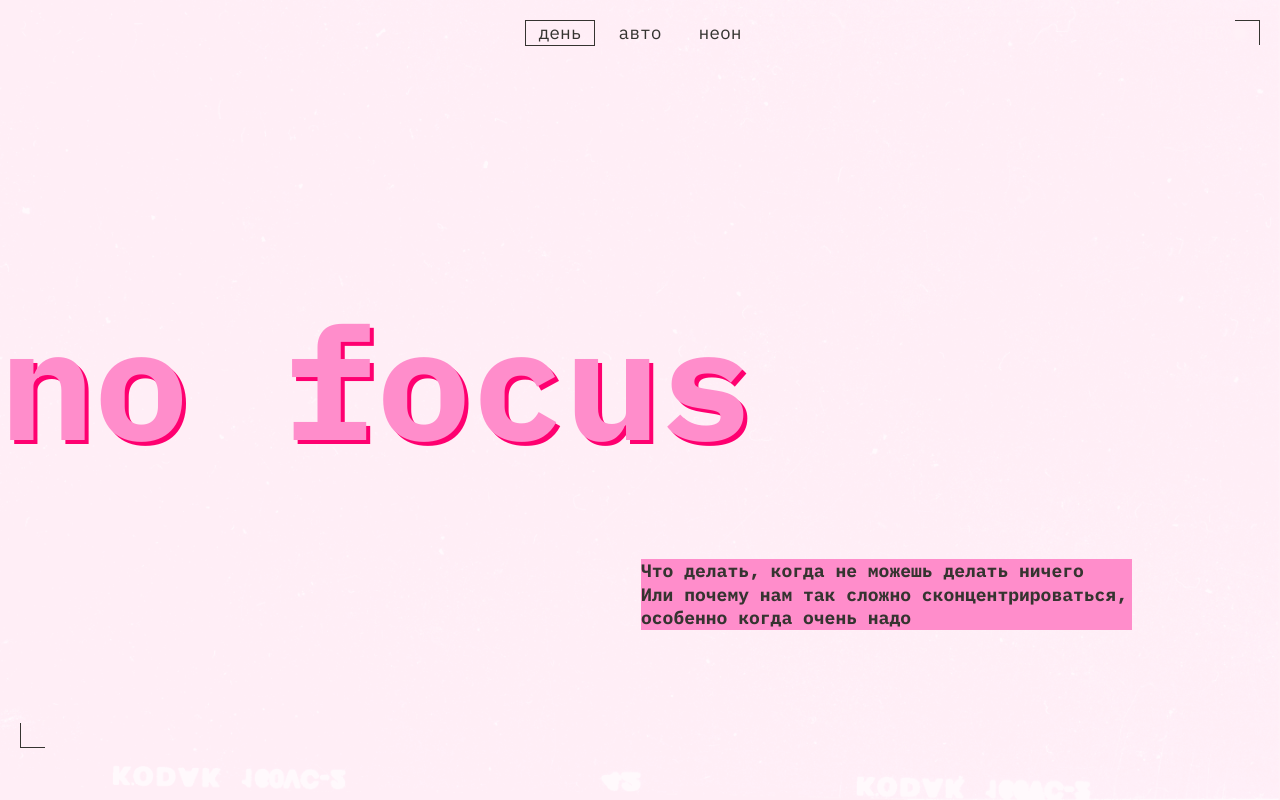
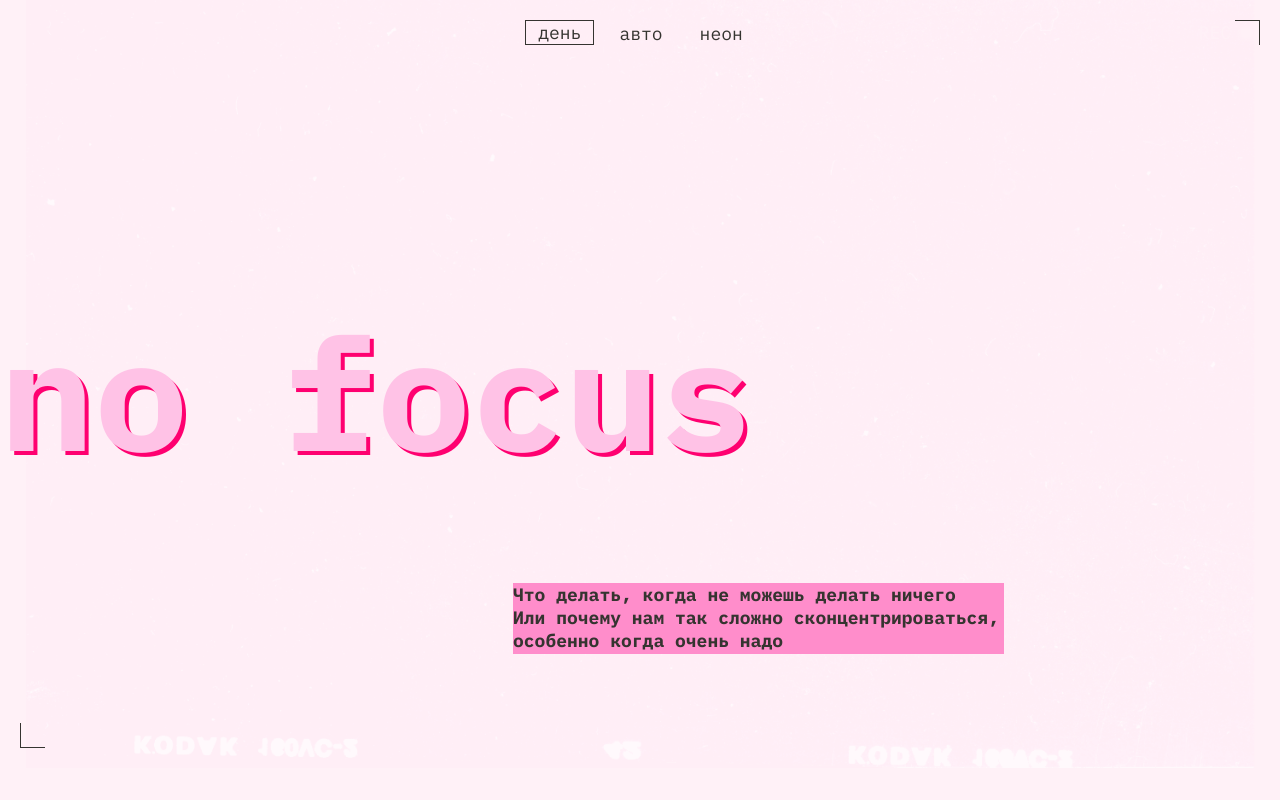
Before and after one commit to gregory1175/slozhno-sosredotochitsya, a plain HTML site: page index.html in a window 1280 px wide. Both pictures are taken after a click on the button "день". Shown: the top 800 px of the page. Drawn offline with Linux system fonts and the light colour scheme.

Commit message:
corrections after review

```diff
--- a/index.html
+++ b/index.html
@@ -1,27 +1,24 @@
 <!DOCTYPE html>
 <html lang="ru">
   <head>
-    <meta charset="UTF-8" />
-    <meta http-equiv="X-UA-Compatible" content="IE=edge" />
-    <meta name="viewport" content="width=device-width, initial-scale=1.0" />
-    <meta name="color-scheme" content="dark light" />
+    <meta charset="UTF-8">
+    <meta http-equiv="X-UA-Compatible" content="IE=edge">
+    <meta name="viewport" content="width=device-width, initial-scale=1.0">
+    <meta name="color-scheme" content="dark light">
     <title>Сложно сосредоточиться</title>
-    <link rel="icon" href="./images/favicon.ico" sizes="any" />
-    <link rel="icon" href="./images/favicon.svg" type="image/svg+xml" />
-    <link rel="apple-touch-icon" href="./images/mobile-icon.png" />
+    <link rel="icon" href="./images/favicon.ico" sizes="any">
+    <link rel="icon" href="./images/favicon.svg" type="image/svg+xml">
+    <link rel="apple-touch-icon" href="./images/mobile-icon.png">
+    <link rel="stylesheet" href="./fonts/fonts.css">
+    <link rel="stylesheet" href="./styles/globals.css">
     <link rel="stylesheet" href="./styles/variables.css">
-    <link rel="stylesheet" href="./styles/globals.css">
-    <link rel="stylesheet" href="./styles/style.css">
     <link rel="stylesheet" href="./styles/dark.css">
     <link rel="stylesheet" href="./styles/light.css">
-    <link rel="stylesheet" href="./fonts/fonts.css" />
+    <link rel="stylesheet" href="./styles/style.css">
   </head>
   <body class="page">
     <header class="header decorated-zone">
-      <section class="header__decorated">
-      <p class="rec" area-hidden="true">rec</p>
-      <div class="rec__lamp" area-hidden="true"></div>
-      </section>
+      <span class="rec">rec</span>
       <nav class="header__theme-menu">
         <ul class="header__theme-menu-list">
           <li class="header__theme-menu-item">
@@ -48,18 +45,17 @@
           </li>
         </ul>
       </nav>
-      <section class="header__title-container">
+        <div class="header__title-container">
           <h1 class="header__title">no focus</h1>
-      </section>
-      <section class="header__text-section">
-        <article class="header__text-container">
-          <p class="header__text">Что делать, когда не можешь делать ничего</p>
-          <p class="header__text-next">Или почему нам так сложно сконцентрироваться, особенно когда очень надо</p>
-        </article>
-      </section>
-      <span class="header-bottom__border" area-hidden="true"></span>
+        </div>
+        <div class="header__text-container">
+          <p class="header__text">
+            Что делать, когда не можешь делать ничего<br>
+            Или почему нам так сложно сконцентрироваться, особенно когда очень надо
+          </p>
+        </div>
     </header>
-    <section class="main__section">
+  <main class="content">
       <section class="main__header-section">
         <h2 class="section__title-first">Почему сосредоточиться так сложно</h2>
         <div class="main__title-container">
@@ -87,8 +83,6 @@
             </article>
         </div>
       </section>
-    </section>
-    <section class="main__section">
       <section class="main__second-section">
         <h2 class="section__title-second">Что снижает концентрацию внимания?</h2>
           <div class="main__title-container-special">
@@ -128,23 +122,20 @@
           </article>
         </div>
       </section>
-    </section>
-    <section class="main__section">
       <section class="main__third-section">
       <h2 class="section__title-third">
         Как концентрироваться лучше, чем золотая рыбка (то есть дольше трёх
         секунд)
       </h2>
       <div class="title__article-list">
-        <h2 class="title__article-list-text">
+        <h3 class="title__article-list-text">
           5 простых (на самом деле не очень) советов
-        </h2>
+        </h3>
         <article class="section__article-more-item">
-          <h3
-            class="main__title-text-more"
+          <h4 class="main__title-text-more"
           >
             Представьте небо и облака
-          </h3>
+          </h4>
           <p class="main__article-text">
             Или листья в ручье. Тут дело в лёгкой медитации, которая помогает
             успокоиться. Ведь часто именно тревожные мысли о сложных задачах
@@ -217,48 +208,46 @@
         </article>
       </div>
     </section>
-    </section>
     <section class="main__footer-section">
       <h2 class="main__footer-title">
         А можно в картинках?
       </h2>
-      <section class="main__photo-section">
+      <div class="main__photo-section">
         <img
           src="./images/sunset.png"
           alt="Закат"
           loading="lazy"
           class="section__image-first"
-        />
+        >
         <img
           src="./images/ice-cream.png"
           alt="Мороженное"
           loading="lazy"
           class="section__image-second"
-        />
+        >
         <img
           src="./images/tape.png"
           alt="Кассета"
           loading="lazy"
           class="section__image-trird"
-        />
+        >
         <img
           src="./images/books.png"
           alt="Книги"
           loading="lazy"
           class="section__image-fourth"
-        />
+        >
         <img
           src="./images/street.png"
           alt="Улица"
           loading="lazy"
           class="section__image-fifth"
-        />
+        >
+      </div>
     </section>
-    </section>
+  </main>
   <footer class="footer footer__decorated-zone">
-    <section class="footer__title-section">
       <h2 class="footer__title">focus</h2>
-    </section>
   </footer>
   <script src="./scripts/script.js"></script>
   </body>
--- a/styles/globals.css
+++ b/styles/globals.css
@@ -38,96 +38,3 @@ a {
   font-size: inherit;
   line-height: inherit;
 }
-
-.decorated-zone::before {
-  content: "";
-  position: absolute;
-  width: 25px;
-  height: 25px;
-  border-left: 1px solid var(--border-color);
-  border-bottom: 1px solid var(--border-color);
-  left: 10px;
-  bottom: 8px;
-}
-
-@media (768px <= width < 1024px) {
-  .decorated-zone::before {
-    left: 20px;
-    bottom: 20px;
-  }
-}
-
-@media (1024px <= width <= 2550px) {
-  .decorated-zone::before {
-    left: 20px;
-    top: 723px;
-  }
-}
-
-.decorated-zone::after {
-  content: "";
-  position: absolute;
-  width: 25px;
-  height: 25px;
-  border-right: 1px solid var(--border-color);
-  border-top: 1px solid var(--border-color);
-  right: 10px;
-  top: 10px;
-}
-
-@media (768px <= width < 2550px) {
-  .decorated-zone::after {
-    right: 20px;
-    top: 20px;
-  }
-}
-
-.footer__decorated-zone::before {
-  content: "";
-  position: absolute;
-  width: 25px;
-  height: 25px;
-  border-left: 1px solid var(--border-color);
-  border-bottom: 1px solid var(--border-color);
-  left: 10px;
-  top: 6735px;
-}
-
-@media (768px <= width < 1024px) {
-  .footer__decorated-zone::before {
-    left: 20px;
-    top: 5804px;
-  }
-}
-
-@media (1024px <= width <= 2550px) {
-  .footer__decorated-zone::before {
-    left: 20px;
-    top: 4962px;
-  }
-}
-
-.footer__decorated-zone::after {
-  content: "";
-  position: absolute;
-  width: 25px;
-  height: 25px;
-  border-right: 1px solid var(--border-color);
-  border-top: 1px solid var(--border-color);
-  right: 10px;
-  top: 6113px;
-}
-
-@media (768px <= width < 1024px) {
-.footer__decorated-zone::after {
-    right: 20px;
-    top: 4846px;
-  }
-}
-
-@media (1024px <= width <= 2550px) {
-  .footer__decorated-zone::after {
-    right: 20px;
-    top: 4260px;
-  }
-}
--- a/styles/light.css
+++ b/styles/light.css
@@ -1,17 +1,43 @@
 .page.theme_light {
   --background-color: rgba(255, 241, 247, 1) ;
   --main-text-color: rgba(53, 52, 48, 1);
-  --title-shadow:rgba(255, 194, 230, 1);
+  --title-shadow-main:rgba(255, 194, 230, 1);
   --text-shadow: rgba(255, 141, 203, 1);
   --title-text-shadow: rgba(255, 0, 112, 1);
-  --background-image: url(../images/cover-image-light.png);
+  --hover-color-main: rgba(255 0 112 / 0.40);
+  --background-image-main: url(../images/cover-image-light.png);
   --main-section-color: var(--background-color);
   --main-text-shadow: var(--text-shadow);
   --more-text-color: var(--main-text-color);
+  --title-color: var(--title-shadow-main);
   --text-color: var(--main-text-color);
-  --title-color: var(--text-shadow);
   --title-shadow: var(--title-text-shadow);
   --rec-color: var(--background-color);
   --border-color: var(--main-text-color);
+  --hover-color: var(--hover-color-main);
+  --background-image: var(--background-image-main);
+  --link-shadow: var(--text-shadow);
+}
 
+@media (prefers-color-scheme: light) {
+  :root {
+    --background-color: rgba(255, 241, 247, 1) ;
+    --main-text-color: rgba(53, 52, 48, 1);
+    --title-shadow-main:rgba(255, 194, 230, 1);
+    --text-shadow: rgba(255, 141, 203, 1);
+    --title-text-shadow: rgba(255, 0, 112, 1);
+    --hover-color-main: rgba(255 0 112 / 0.40);
+    --background-image-main: url(../images/cover-image-light.png);
+    --main-section-color: var(--background-color);
+    --main-text-shadow: var(--text-shadow);
+    --more-text-color: var(--main-text-color);
+    --title-color: var(--title-shadow-main);
+    --text-color: var(--main-text-color);
+    --title-shadow: var(--title-text-shadow);
+    --rec-color: var(--background-color);
+    --border-color: var(--main-text-color);
+    --hover-color: var(--hover-color-main);
+    --background-image: var(--background-image-main);
+    --link-shadow: var(--text-shadow);
+  }
 }
--- a/styles/style.css
+++ b/styles/style.css
@@ -1,12 +1,11 @@
 /* Page */
 .page {
   --transition-duration: 0.25s;
-
-  background: var(--background-image) no-repeat top center,
-  var(--background-color);
+  background:  var(--background-image) var(--background-color) no-repeat top center;
+  background-color: var(--main-section-color);
   background-size: auto 668px;
+  background-attachment: fixed;
   color: var(--main-text-color);
-  background-attachment: fixed;
   transition-duration: var(--transition-duration);
 }
 
@@ -27,7 +26,8 @@
   display: flex;
   flex-direction: column;
   position: relative;
-  block-size: 100%;
+  height: 100vh;
+  min-height: 688px;
   inline-size: 100%;
   padding: 10px;
 }
@@ -46,59 +46,51 @@
   }
 }
 
-/*rec and border*/
-.header__decorated {
-  display: flex;
-  flex-direction: row;
-  justify-content: end;
-  margin: 0px 9px 0px 0px;
-  gap: 10px;
+/*rec and decor*/
+.rec {
+  position: absolute;
+  color: var(--rec-color);
+  font-family: var(--font-family);
+  font-size: 18px;
+  font-weight: 400;
+  line-height: 25px;
+  text-align: center;
+  text-transform: uppercase;
+  top: 10px;
+  right: 38px;
 }
 
-@media (1024px <= width <=2550px) {
-.header__decorated {
-    display: flex;
-    grid-area: 1 / 2 / 1 / 4;
-    flex-direction: row;
-    justify-content: end;
-    margin: 0px 15px 0px 0px;
-    gap: 10px;
+@media (768px <= width <= 2550px) {
+  .rec {
+    top: 20px;
+    right: 49px;
   }
 }
 
-.rec {
-  color: var(--rec-color);
-  text-transform: uppercase;
-  text-align: center;
-  font-family: var(--font-family);
-  font-size: 18px;
-  font-style: normal;
-  font-weight: 400;
-  line-height: 25px;
-}
-
-.rec__lamp {
+.rec::after {
   content: "";
+  position: absolute;
   width: 10px;
   height: 10px;
-  margin-top: 8px;
   border-radius: 50%;
+  margin: -5px -20px 0 0;
   box-shadow: 0 0 4px 2px var(--rec-color);
   background-color: var(--rec-color);
+  top: 50%;
+  right: 0;
 }
 
 /*switch bottom*/
 .header__theme-menu {
   display: flex;
   justify-content: end;
-  align-items: center;
-  margin: 39px 0px 0px 0px;
+  margin: 65px 0px 0px 0px;
 }
 
 @media (768px <= width < 1024px) {
   .header__theme-menu {
     display: flex;
-    margin: 146.5px 0px 0px 0px;
+    margin: 172px 0px 0px 0px;
   }
 }
 
@@ -115,52 +107,50 @@
 .header__theme-menu-list {
   display: flex;
   flex-direction: column;
-  gap: 10px;
+  justify-content: center;
+  gap: 13px;
 }
 
 @media (1024px <= width <=2550px) {
   .header__theme-menu-list {
-    flex-direction: row;
+  flex-direction: row;
+  align-items: flex-end;
   }
 }
 
-.header__theme-menu-item {
+.header__theme-menu-button {
+  font-size: 18px;
+  font-weight: 400;
   color: var(--border-color);
-  text-align: center;
-  font-family: var(--font-family);
-  font-size: 18px;
-  font-style: normal;
-  font-weight: 400;
-  line-height: 18px;
-  block-size: 26px;
-  inline-size: 70px;
-}
-
-.header__theme-menu-button {
-  cursor: pointer;
+  line-height: 100%;
+  padding: 2.5px 12px;
   border: transparent;
   background: none;
-  color: var(--border-color);
+  font-family: var(--font-family);
   transition-duration: var(--transition-duration);
-  block-size: 100%;
-  inline-size: 100%;
+  cursor: pointer;
 }
 
 /*active buttons*/
 .header__theme-menu-button:hover {
-  border: var(--border-color);
+  border: 1px solid var(--hover-color);
+  outline: none;
 }
 
 .header__theme-menu-button:focus {
-  border: none;
+  border-bottom: 1px solid var(--border-color);
+  outline: none;
+  box-shadow:none;
 }
 
 .header__theme-menu-button:focus-visible {
-  border-bottom: 1px solid var(--border-color);
+  border-bottom: 1px solid var(--hover-color);
 }
 
 .header__theme-menu-button_active {
   border: 1px solid;
+  pointer-events: none;
+  outline: none;
 }
 
 /*header title*/
@@ -180,8 +170,8 @@
 @media (1024px <= width <=2550px) {
   .header__title-container {
     align-items: start;
-    grid-area: 2 / 1 / 2 / 3 ;
-    margin: 84px 0px 0px -20px;
+    grid-area: 2 / 1 / 2 / 4 ;
+    margin: 55px 0px 0px -20px;
   }
 }
 
@@ -189,27 +179,21 @@
   color: var(--title-color);
   text-shadow: 4px 4px 0px var(--title-shadow);
   font-family: var(--font-family);
-  font-size: 116px;
+  font-size: clamp(7.25rem, 7.0115rem + 1.0178vw, 7.5rem);
   font-style: normal;
   font-weight: 700;
   line-height: 82.5%;
 }
 
-@media (768px <= width < 1024px) {
+@media (768px <= width <= 2550px) {
   .header__title {
-    font-size: 120px;
+    font-size: clamp(7.5rem, 0.5625rem + 14.4531vw, 9.8125rem);
   }
 }
 
-@media (1024px <= width <= 2550px) {
-  .header__title {
-    font-size: 157px;
-  }
-}
-
-/*header article*/
-.header__text-section {
-  margin: 55px 0px 56px 0px;
+/*header text*/
+.header__text-container {
+  margin: 58px 0px 0px 0px;
   background-color: var(--main-text-shadow);
   color: var(--more-text-color);
   font-family: var(--font-family);
@@ -217,41 +201,86 @@
   font-style: normal;
   font-weight: 700;
   line-height: 23.4px;
-  inline-size: 355px;
-  block-size: 117px;
+  max-width: 355px;
+  width: 100%;
 }
 
 @media (768px <= width < 1024px) {
-  .header__text-section  {
+  .header__text-container {
     margin: 162px 0px 163px 364px;
-    inline-size: 364px;
+    max-width: 364px;
   }
 }
 
 @media (1024px <= width <= 2550px) {
-  .header__text-section  {
-    inline-size: 491px;
-    block-size: 71px;
-    grid-area: 3 / 2 / 3 / 3;
-    margin: 114px 0px 0px 493px
+  .header__text-container  {
+    max-width: 491px;
+    width: 100%;
+    max-height: 71px;
+    height: 100%;
+    grid-area: 3 / 1 / 3 / 4;
+    margin: 56px 0px 0px 493px;
   }
 }
 
+/*border*/
+.decorated-zone::before {
+  content: "";
+  position: absolute;
+  width: 25px;
+  height: 25px;
+  border-left: 1px solid var(--border-color);
+  border-bottom: 1px solid var(--border-color);
+  left: 10px;
+  bottom: 30px;
+}
+
+@media (768px <= width < 1024px) {
+  .decorated-zone::before {
+    left: 20px;
+    bottom: 20px;
+  }
+}
+
+@media (1024px <= width <= 2550px) {
+  .decorated-zone::before {
+    left: 20px;
+    top: 723px;
+  }
+}
+
+.decorated-zone::after {
+  content: "";
+  position: absolute;
+  width: 25px;
+  height: 25px;
+  border-right: 1px solid var(--border-color);
+  border-top: 1px solid var(--border-color);
+  right: 10px;
+  top: 10px;
+}
+
+@media (768px <= width < 2550px) {
+  .decorated-zone::after {
+    right: 20px;
+    top: 20px;
+  }
+}
 /*main section*/
 
-.main__section {
+.content {
   padding: 0px 10px;
 }
 
 @media (768px <= width <=2550px) {
-  .main__section {
+  .content {
     padding: 0px 20px;
   }
 }
 
 /*section num1*/
 .main__header-section {
-  margin: 40px 0px 0px 0px;
+  margin: 20px 0px 0px 0px;
 }
 
 @media (768px <= width < 1024px) {
@@ -259,6 +288,7 @@
     display: grid;
     grid-template-columns: 35% 65%;
     grid-template-rows: repeat(1, 1fr);
+    margin: 40px 0px 0px 0px;
   }
 }
 
@@ -267,7 +297,7 @@
     display: grid;
     grid-template-columns: 34% 66%;
     grid-template-rows: repeat(1, 1fr);
-    margin: 130px 0px 0px 0px;
+    margin: 40px 0px 0px 0px;
   }
 }
 
@@ -442,13 +472,6 @@
   display: flex;
   flex-direction: column;
   gap: 10px;
-  padding: 0px 10px;
-}
-
-@media (768px <= width <= 2550px) {
-  .main__footer-section{
-    padding: 0px 20px;
-  }
 }
 
 .main__footer-title {
@@ -466,6 +489,25 @@
   .main__footer-title {
     margin: 79px 0px 10px 0px;
   }
+}
+
+/*active links*/
+.section__article-text-link {
+  text-decoration: none;
+  text-shadow: 2px 2px 0px var(--link-shadow);
+  transition-duration: var(--transition-duration);
+}
+
+.section__article-text-link:hover {
+  border-bottom: 1px solid var(--main-text-color);
+}
+
+.section__article-text-link:focus {
+  outline: none;
+}
+
+.section__article-text-link:focus-visible {
+  outline: 1px solid var(--main-text-color);
 }
 
 /* photo */
@@ -543,51 +585,87 @@
   display: grid;
   grid-template-rows: repeat(3, 1fr);
   grid-template-columns: repeat(3, 1fr);
-  block-size: 100%;
+  block-size: 100vh;
   inline-size: 100%;
   justify-content: center;
-  margin: 40px 0px 0px 0px;
+  margin: 30px 0px 0px 0px;
   padding: 10px;
   min-height: 680px;
 }
 
-@media (768px <= width < 1024px){
+ @media (768px <= width < 2550px){
   .footer {
-    min-height: 1064px;
+    margin: 60px 0px 0px 0px;
   }
  }
 
- @media (1024px <= width < 2550px){
-  .footer {
-    min-height: 808px;
-  }
- }
-
-.footer__title-section {
+.footer__title {
+  color: var(--title-color);
+  text-shadow: 2px 2px 0px var(--title-shadow);
+  font-family: var(--font-family);
+  font-size: clamp(7.25rem, 7.0115rem + 1.0178vw, 7.5rem);
+  font-style: normal;
+  font-weight: 700;
+  line-height: 82.5%;
   display: flex;
   justify-content: center;
   align-items: center;
   grid-area: 2 / 2 / 2 / 2;
 }
 
-.footer__title {
-  color: var(--title-color);
-  text-shadow: 2px 2px 0px var(--title-shadow);
-  font-family: var(--font-family);
-  font-size: 116px;
-  font-style: normal;
-  font-weight: 700;
-  line-height: 82.5%;
+@media (768px <= width <= 2550px) {
+  .footer__title {
+    font-size: clamp(7.5rem, 0.5625rem + 14.4531vw, 9.8125rem);
+  }
 }
 
-@media (768 <= width < 1024px) {
-  .footer__title {
-    font-size: 120px;
+/*border*/
+.footer__decorated-zone::before {
+  content: "";
+  position: absolute;
+  width: 25px;
+  height: 25px;
+  border-left: 1px solid var(--border-color);
+  border-bottom: 1px solid var(--border-color);
+  left: 10px;
+  top: 6735px;
+}
+
+@media (768px <= width < 1024px) {
+  .footer__decorated-zone::before {
+    left: 20px;
+    top: 5804px;
   }
 }
 
 @media (1024px <= width <= 2550px) {
-  .footer__title {
-    font-size: 160px;
+  .footer__decorated-zone::before {
+    left: 20px;
+    top: 4962px;
   }
 }
+
+.footer__decorated-zone::after {
+  content: "";
+  position: absolute;
+  width: 25px;
+  height: 25px;
+  border-right: 1px solid var(--border-color);
+  border-top: 1px solid var(--border-color);
+  right: 10px;
+  top: 6113px;
+}
+
+@media (768px <= width < 1024px) {
+.footer__decorated-zone::after {
+    right: 20px;
+    top: 4846px;
+  }
+}
+
+@media (1024px <= width <= 2550px) {
+  .footer__decorated-zone::after {
+    right: 20px;
+    top: 4260px;
+  }
+}
--- a/styles/variables.css
+++ b/styles/variables.css
@@ -1,14 +1,11 @@
 :root {
-  --font-family: "IBM Plex mono";
-}
-
-@media (prefers-color-scheme: dark) {
-  :root  {
+  --font-family: "IBM Plex mono" ;
   --background-color: rgba(0, 0, 40, 1);
   --main-text-color: rgba(241, 178, 206, 1);
   --title-main-color: rgba(219, 0, 255, 1);
   --text-shadow: rgba(255, 0, 112, 1);
-    --background-image: url(../images/cover-image-dark.png);
+  --hover-color-main: rgba(50 49 45 / 0.4);
+  --background-image-main: url(../images/cover-image-dark.png);
   --main-section-color: var(--background-color);
   --main-text-shadow: var(--title-shadow);
   --more-text-color: var(--background-color);
@@ -17,26 +14,7 @@
   --title-shadow: var(--text-shadow);
   --rec-color: var(--text-shadow);
   --border-color: var(--text-shadow);
-
+  --hover-color: var(--hover-color-main);
+  --background-image: var(--background-image-main);
+  --link-shadow: var(--text-shadow)
 }
-}
-
-@media (prefers-color-scheme: light) {
-  :root {
-    --background-color: rgba(255, 241, 247, 1) ;
-    --main-text-color: rgba(53, 52, 48, 1);
-    --title-main-color:rgba(255, 194, 230, 1);
-    --text-shadow: rgba(255, 141, 203, 1);
-    --title-text-shadow: rgba(255, 0, 112, 1);
-    --background-image: url(../images/cover-image-light.png);
-    --main-section-color: var(--background-color);
-    --main-text-shadow: var(--text-shadow);
-    --more-text-color: var(--main-text-color);
-    --title-color: var(--text-shadow);
-    --text-color: var(--main-text-color);
-    --title-shadow: var(--title-text-shadow);
-    --rec-color: var(--background-color);
-    --border-color: var(--main-text-color);
-
-  }
-}
```
Also changed, not shown: styles/dark.css (+8 -3 lines). Lines whose indentation alone changed are shown as unchanged.
